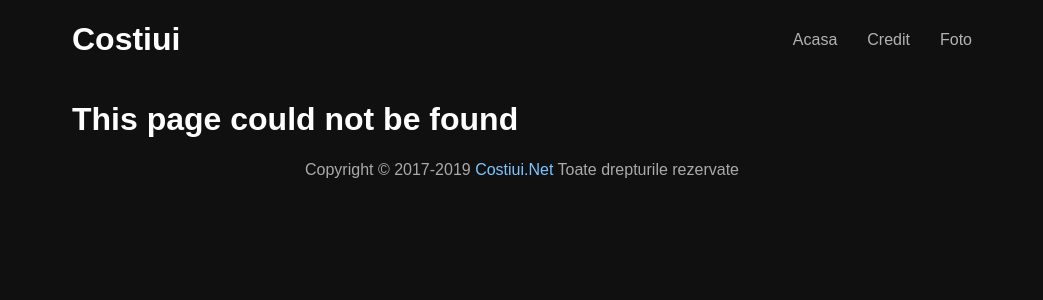
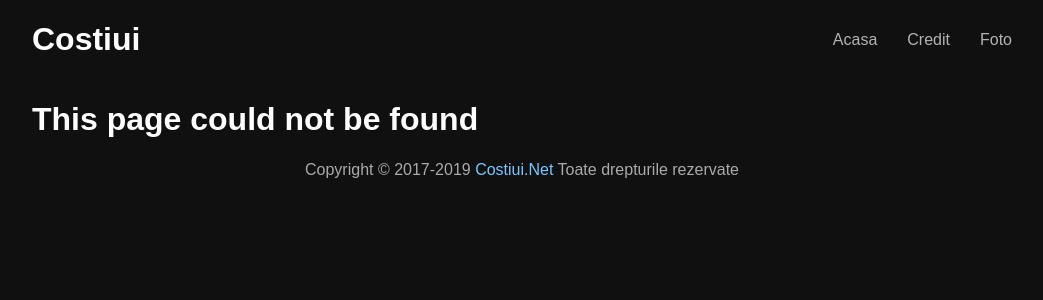
Before and after one commit to p-oszkar/foto, a Jekyll site: the page built from 404.html, in a window 1280 px wide. Shown: the top 300 px of the page, without its empty margins (118-1161 px from the left). Built offline with Jekyll 4.4.1, drawn with Linux system fonts in a browser that asks for light colours; some web fonts are replaced; comment, search, counter and statistics services are not loaded.

Commit message:
Update layout.scss

```diff
--- a/_sass/layout.scss
+++ b/_sass/layout.scss
@@ -3,7 +3,7 @@ body {
 }
 
 .wrap {
-	padding: 0 50px;
+	padding: 0 10px;
 }
 
 header h1 a {
```
